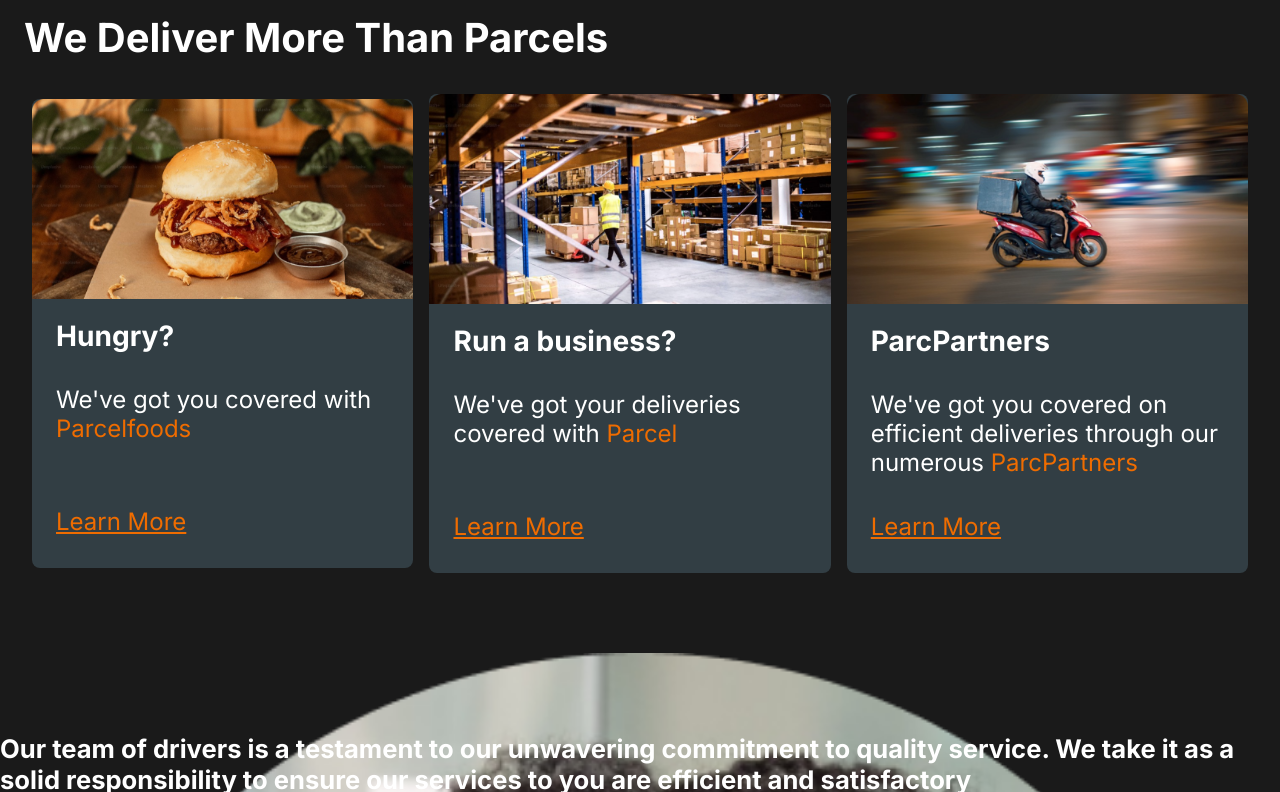
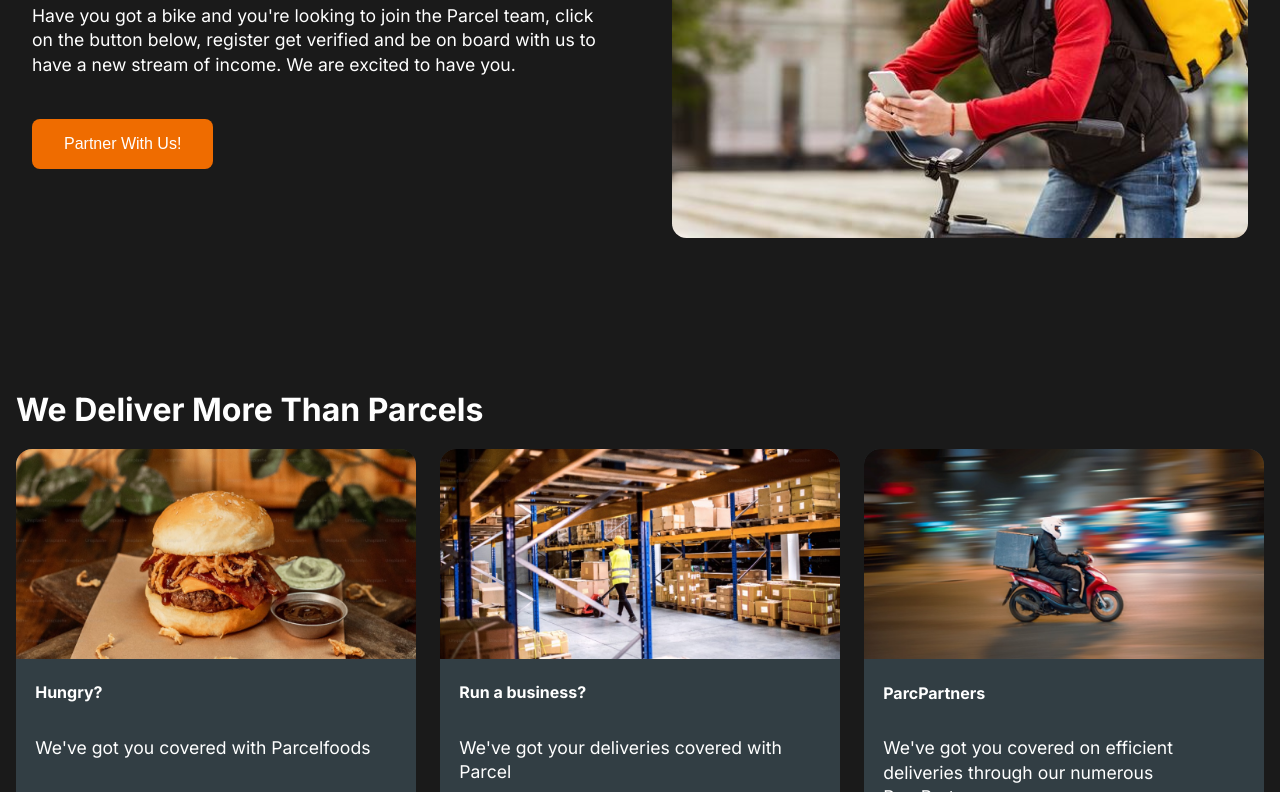
Before and after one commit to thesongmartins/Parcel, a plain HTML site: page index.html in a window 1280 px wide. Shown: the part 2008-2800 px from the top of the page. Drawn offline with Linux system fonts and the light colour scheme.

Commit message:
edited style.css

```diff
--- a/index.html
+++ b/index.html
@@ -74,20 +74,18 @@
       </div>
 
       <div>
-        <img class="cols-img" src="./img/courier 1.png" alt="courier guy" />
+        <img class="cols-img cols-2-img" src="./img/courier 1.png" alt="courier guy" />
       </div>
     </section>
 
     <!-- section section -->
     <section class="cols-2 section">
       <div>
-        <img class="cols-img" src="./img/smiling client 2 1.png" />
+        <img class="cols-img cols-2-img" src="./img/smiling client 2 1.png" />
       </div>
 
       <div>
-
         <h3 class="secondary-heading margin-b">We Will Ensure You Are Stress-Free With Our Doorstep Deliveries</h3>
-
         <p class="margin-b-md">Be Sure Your Packages Arrives In Time</p>
 
         <button class="btn">Let's Handle Your Deliveries</button>
@@ -108,56 +106,58 @@
       </div>
 
       <div>
-        <img class="cols-img" src="assets/delivery bike 1.png" alt="Delivery Bike" />
+        <img class="cols-img cols-2-img" src="assets/delivery bike 1.png" alt="Delivery Bike" />
       </div>
     </section>
 
     <!-- Deliverables Section -->
-    <div class="delivery">
-      <h2>We Deliver More Than Parcels</h2>
-    </div>
+     <section class="delivery-section">
+         <h3 class="secondary-heading margin-b">We Deliver More Than Parcels</h3>
 
-    <section class="other-services-offered">
-      <article>
-        <img src="assets/Rectangle 1.png" alt="Burger" />
-        <div class="serv-para">
-          <h3>Hungry?</h3>
-          <p class="first-para-serv">We&#39ve got you covered with <span>Parcelfoods</span></p>
-          <p><a href="#">Learn More</a></p>
+<!-- three columns -->
+    <section class="cols-3">
+      <div class="cols">
+        <img class="cols-img" src="assets/Rectangle 1.png" alt="Burger" />
+        <div class="cols-content">
+          <h4 class="cols-content-title">Hungry?</h4>
+          <p class="cols-content-description">We&#39ve got you covered with <span>Parcelfoods</span></p>
+          <a class="btn-more" href="#">Learn More</a>
         </div>
-      </article>
+      </div>
 
-      <article>
-        <img src="assets/Rectangle 1 (1).png" alt="Market Place" />
-        <div class="serv-para">
-          <h3>Run a business?</h3>
-          <p>We&#39ve got your deliveries covered with <span>Parcel</span></p>
-          <p><a href="#">Learn More</a></p>
+      <div class="cols">
+        <img class="cols-img" src="assets/Rectangle 1 (1).png" alt="Market Place" />
+        <div class="cols-content">
+          <h4 class="cols-content-title">Run a business?</h4>
+          <p class="cols-content-description">We&#39ve got your deliveries covered with <span>Parcel</span></p>
+          <a class="btn-more" href="#">Learn More</a>
         </div>
-      </article>
+      </div>
 
-      <article>
-        <img src="assets/Rectangle 1 (2).png" alt="Delivery guy on bike" />
-        <div class="serv-para">
-          <h3>ParcPartners</h3>
-          <p class="last-para">We&#39ve got you covered on efficient deliveries through our numerous <span>ParcPartners</span></p>
-          <p><a href="#">Learn More</a></p>
+      <div class="cols">
+        <img class="cols-img" src="assets/Rectangle 1 (2).png" alt="Delivery guy on bike" />
+        <div class="cols-content">
+          <h4 class="cols-content-title">ParcPartners</h4>
+          <p class="cols-content-description">We&#39ve got you covered on efficient deliveries through our numerous <span>ParcPartners</span></p>
+          <a class="btn-more primary-color" href="#">Learn More</a>
         </div>
-      </article>
+      </div>
     </section>
+  </section>
+
 
      <!-- founder -->
-    <div class="fifth founder">
+    <section class="founder section">
       <div class="founder-img">
         <img src="assets/Ellipse 1.png" alt="Founder's Picture" />
       </div>
-      <div class="founder-para">
-        <h4>
+      <div class="founder-content">
+        <h5>
           Our team of drivers is a testament to our unwavering commitment
           to quality
           service. We take it as a solid responsibility to ensure our
           services to you are efficient and satisfactory
-        </h4>
+        </h5>
 
         <p class="name-para">
           <span class="founder-name">Ife April Apollo</span>
@@ -165,7 +165,7 @@
           <span class="founder-parcel">Founder of Parcel</span>
         </p>
       </div>
-    </div>
+    </section>
 
 <!-- This is where frances started -->
     <section class="parcelAboutSection">
--- a/style.css
+++ b/style.css
@@ -10,14 +10,16 @@
 
 .html {
   box-sizing: border-box;
-  font-size: 62.5%;
+
 }
 
 body {
   background: #1a1a1a;
    color: #ffffff;
   font-family: "Inter", Arial, Helvetica, sans-serif;
-  max-width: 120rem;
+  font-size: 1.1rem;
+  line-height: 1.4;
+  max-width: 80rem;
   width: 100%;
   margin: 0 auto;
 }
@@ -186,15 +188,28 @@ a:hover {
 /* ++++++++++++ */
 /* styling */
 
+
+/* General styles */
 .secondary-heading {
   font-size: 2rem;
+  font-size: clamp(1rem, 3vw + 1rem, 2rem);
   font-weight: 700;
 }
 
 .section {
-  padding: 1rem 2rem;
+  padding: 4rem 2rem;
 }
 
+.btn {
+  background: #EF6C00;
+  color: #ffffff;
+  border-radius: .5rem;
+  padding: 1rem 2rem;
+  border: none;
+  font-size: 1rem;
+}
+
+/* Helper styles */
 .margin-b {
   margin-bottom: 1rem;
 }
@@ -203,12 +218,8 @@ a:hover {
   margin-bottom: 2.6rem;
 }
 
-.btn {
-  background: #EF6C00;
-  color: #ffffff;
-  border-radius: .5rem;
-  padding: 1rem 2rem;
-  border: none;
+.margin-b-lg {
+  margin-bottom: 4.6rem;
 }
 
 .cols-2 {
@@ -218,16 +229,77 @@ align-items: center;
 gap: 4rem;
 }
 
+.cols-2-img {
+  border-radius: 0.9rem;
+}
+
 .cols-img {
   width:100%;
-   border-radius: 0.9rem;
    object-fit: cover;
 }
 
+/* Deliverables */
+.delivery-section {
+  margin: 5rem 1rem;
+}
 
+.cols-3 {
+  display: grid;
+  grid-template-columns: repeat(3, 1fr);
+  gap: 1.5rem;
+}
+
+.cols {
+  background: #323E44;
+  border-radius: 1rem;
+overflow: hidden;
+}
+
+
+.cols-content {
+  padding: 1rem 1.2rem;
+}
+
+.cols-content-title {
+  font-size: 1rem;
+}
+
+.cols-content-description {
+  padding: 2rem 0;
+}
+
+.btn-more {
+  font-size: .8rem;
+  color: #ef6c00;
+}
+
+
+/* founder */
+
+.founder {
+  display: flex;
+  align-items: center;
+  gap: 4rem;
+}
+
+
+.founder-img img {
+  width: 100%;
+  max-width: 100%;
+}
+
+.founder .founder-para h4 {
+  font-size: 1.6rem;
+  margin-bottom: 3rem;
+}
 /* end */
 /* end */
 /* end */
+
+.parcelDeliverySection img {
+  width: 100%;
+
+}
 
 .sixth h2 {
   font-size: 2.3rem;
@@ -261,38 +333,6 @@ gap: 4rem;
 }
 
 
-/* The flexed section for image starts here */
-.other-services-offered {
-  display: flex;
-  justify-content: center;
-  align-items: center;
-  gap: 1rem;
-  padding: 2rem;
-}
-.other-services-offered article {
-  background: #323e44;
-  border-radius: 0.5rem;
-}
-.other-services-offered article {
-  max-width: 33%;
-}
-.other-services-offered article img {
-  width: 100%;
-}
-.serv-para {
-  padding: 1rem 0.49rem 0 1.5rem;
-  font-size: 1.5rem;
-}
-.serv-para p {
-  padding: 2rem 0;
-}
-.serv-para .last-para {
-  padding-bottom: 0.2rem;
-}
-.serv-para span,
-.serv-para a {
-  color: #ef6c00;
-}
 
 /* Media queries */
 @media screen and (max-width: 1200px) {
@@ -305,40 +345,6 @@ gap: 4rem;
   .sixth h2 {
     font-size: 1.5em;
   }
-  .serv-para .first-para-serv {
-    padding-bottom: 2.7em;
-  }
-  .serv-para {
-    padding: 0.5em 0.2em;
-  }
-}
-
-@media screen and (max-width: 537px) {
-  .fifth .seventh,
-  .fifth .tenth {
-    max-width: 90%;
-    margin: 0 auto;
-  }
-  .fifth .seventh img,
-  .fifth .tenth img {
-    width: 100%;
-  }
-  .other-services-offered {
-    flex-direction: column;
-  }
-  .other-services-offered article {
-    max-width: 90%;
-    margin-bottom: 2.5rem;
-  }
-  .founder-para {
-    display: block;
-    margin-top: 30rem;
-  }
-}
-
-
-.got-bike {
-  align-items: center;
 }
 
 
@@ -347,44 +353,6 @@ gap: 4rem;
   color: #ef6c00;
 } */
 
-.delivery h2 {
-  font-size: 2.5rem;
-  padding-left: 1.5rem;
-  /* margin-bottom: 1rem; */
-}
-
-
-/*
-.founder {
-   display: flex;
-  flex-direction: column;
-  align-items: center;
-  padding-top: 2rem;
-  text-align: center;
-  padding: 0 1rem;
-} */
-
-.founder {
-  margin: 3rem 0;
-  gap: 4em;
-}
-.founder .founder-img {
-  min-width: 33%;
-  max-height: 5rem;
-}
-.founder-img img {
-  width: 100%;
-  max-width: 100%;
-}
-
-.founder .founder-para h4 {
-  font-size: 1.6rem;
-  margin-bottom: 3rem;
-}
-
-/* .name-para {
-  margin-bottom: 1rem;
-} */
 .founder-name {
   padding: 0;
   margin: 0;
@@ -395,25 +363,6 @@ gap: 4rem;
   opacity: 0.8;
   /* margin-bottom: 2rem; */
 }
-
-
-
-/* Tablet styles */
-/*@media screen and (min-width: 600px) {
-  .container {
-    flex-direction: row;
-    flex-wrap: wrap;
-    justify-content: space-around;
-  }
-
-  .i {
-    flex: 0 0 48%;
-  }
-
-  .got-bike {
-    flex: 0 0 48%;
-  }
-
   .para {
     flex-direction: row;
     flex-wrap: wrap;
@@ -424,50 +373,8 @@ gap: 4rem;
     flex: 0 0 48%;
   }
 
-  .founder {
-    flex-direction: row;
-    text-align: left;
-    align-items: flex-start;
-  }
-
-  .founder-img {
-    flex: 0 0 30%;
-  }
-
   .founder-para {
     flex: 0 0 65%;
-  }
-}
-
-/* Desktop styles */
-/*@media screen and (min-width: 1024px) {
-  .container {
-    flex-wrap: nowrap;
-    align-items: center;
-  }
-
-  .i img {
-    margin-right: 1rem;
-    margin-bottom: 0;
-  }
-
-  .got-bike {
-    margin-left: 1rem;
-    font-size: 1.6rem;
-  }
-
-  .delivery {
-    margin-left: 3rem;
-    font-size: 1.6rem;
-  }
-
-  .para {
-    flex-wrap: nowrap;
-    padding: 3rem;
-  }
-
-  .para > div {
-    flex: 1;
   }
 
   .img1-para,
@@ -478,14 +385,6 @@ gap: 4rem;
     font-size: 1.4rem;
   }
 
-  .founder {
-    justify-content: space-around;
-    margin-top: 10rem;
-  }
-
-  .founder-img img {
-    margin-bottom: 0;
-  }
 
   .founder .founder-para {
     font-size: 1.8rem;
@@ -499,7 +398,7 @@ gap: 4rem;
   .founder-parcel {
     padding-top: 4rem;
   }
-}
+
 
 
 .parcelAboutSection,
@@ -556,20 +455,7 @@ gap: 4rem;
   padding: 7px;
 }
 
-/* delivery section */
-.parcelDeliverySection {
-  text-align: center;
-  padding-top: 50px;
-}
-.parcelDeliverySection h1 {
-  font-size: 38px;
-  padding-bottom: 6px;
-}
-.parcelDeliverySection img {
-  padding: 4rem 0 5rem 0;
-  height: 39rem;
-  width: 94%;
-}
+
 
 /* footer */
 footer {
```
